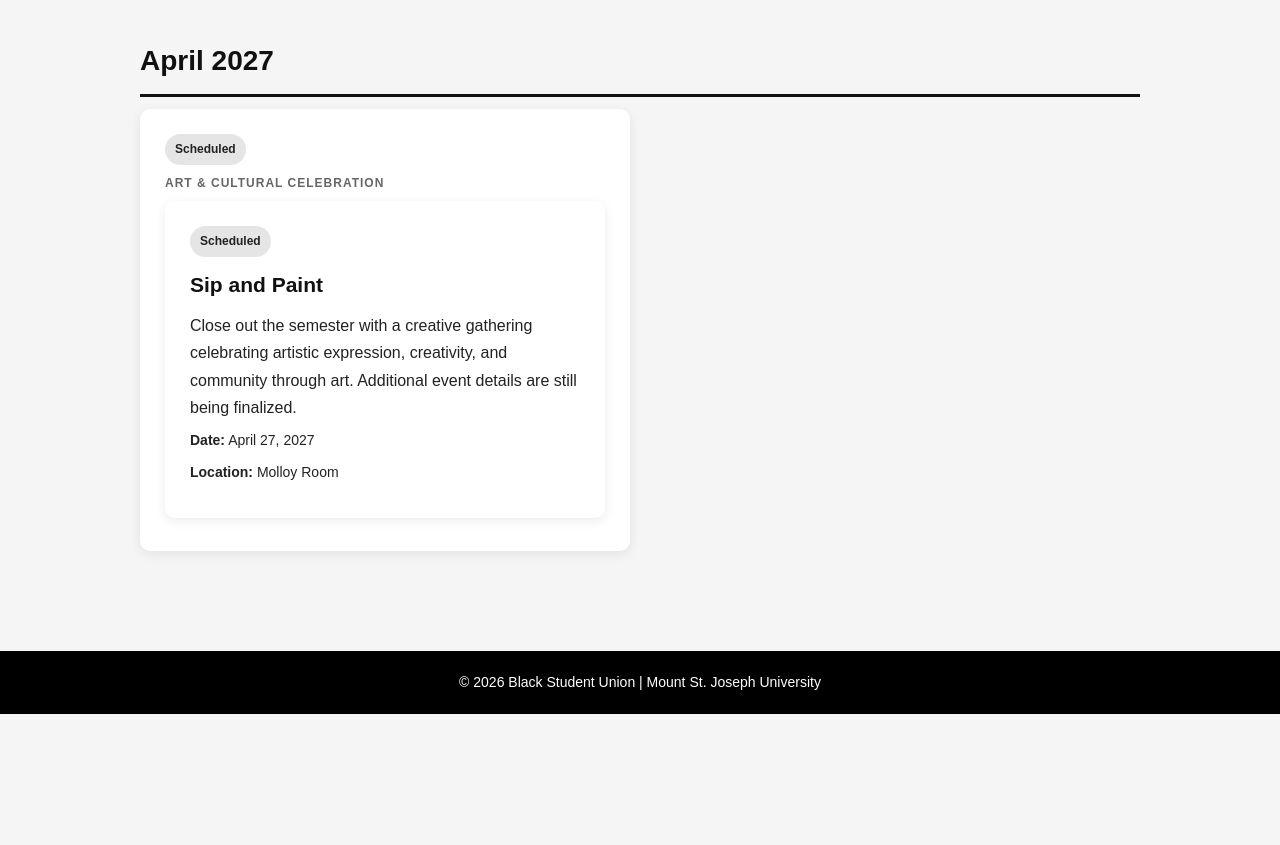
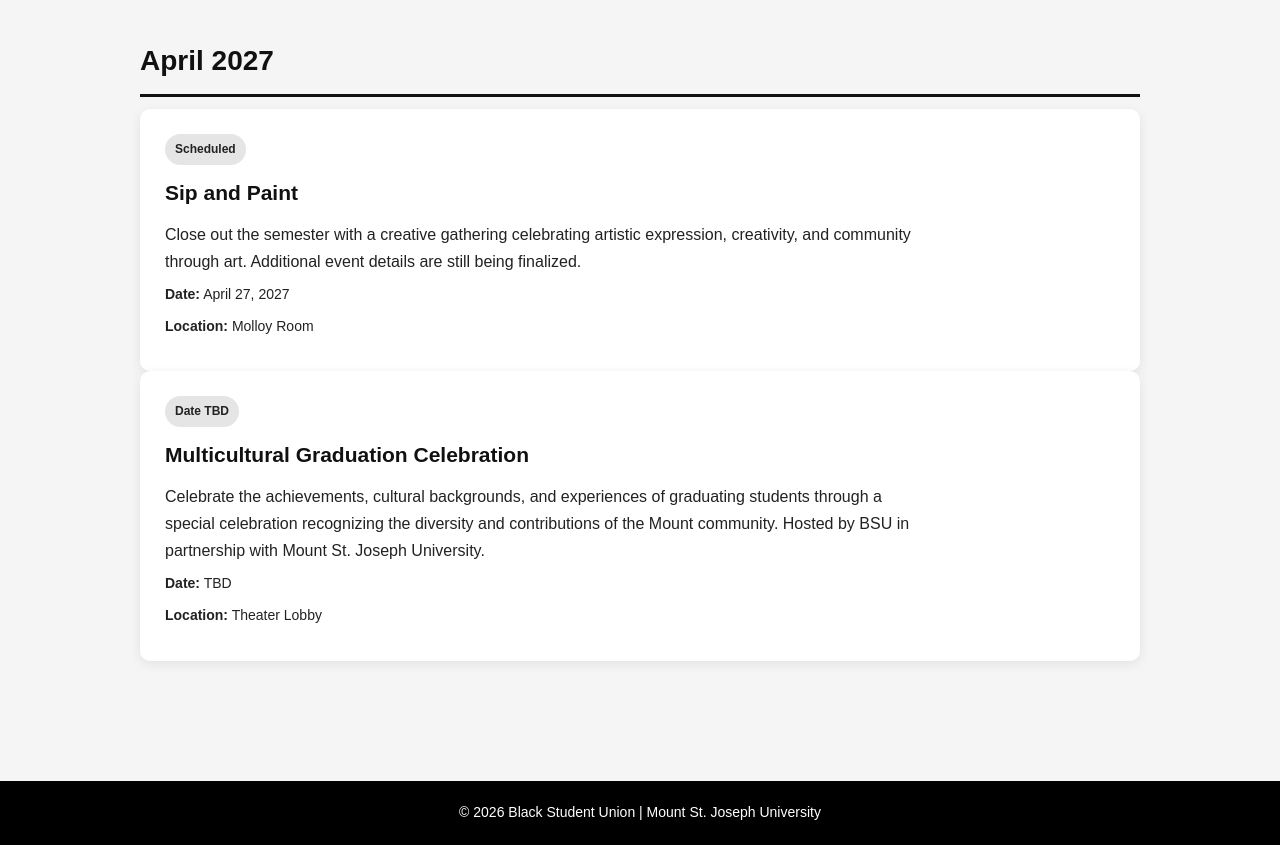
Before and after one commit to VaehLeNa/assignment1-vaehworsham, a plain HTML site: page events.html in a window 1280 px wide. Shown: the part 2467-3312 px from the top of the page. Before the commit the page ends 3181 px from the top, so only its background shows below. Drawn offline with Linux system fonts and the light colour scheme.

Commit message:
Add new events for April 2027
Added two new event cards for 'Sip and Paint' and 'Multicultural Graduation Celebration' with details.

```diff
--- a/events.html
+++ b/events.html
@@ -249,20 +249,18 @@
         <!-- APRIL -->
         <section class="month-section">
             <h2>April 2027</h2>
-
-            <div class="event-grid">
-
-                <article class="event-card" data-category="cultural">
-                    <span class="event-status">Scheduled</span>
-
-                    <p class="event-category">Art & Cultural Celebration</p>
-
-                   <div class="event-card" data-category="social">
+<div class="event-card" data-category="social">
     <span class="event-status">Scheduled</span>
     <h3>Sip and Paint</h3>
     <p>Close out the semester with a creative gathering celebrating artistic expression, creativity, and community through art. Additional event details are still being finalized.</p>
     <p class="event-details"><strong>Date:</strong> April 27, 2027</p>
     <p class="event-details"><strong>Location:</strong> Molloy Room</p>
+</div><div class="event-card" data-category="cultural">
+    <span class="event-status">Date TBD</span>
+    <h3>Multicultural Graduation Celebration</h3>
+    <p>Celebrate the achievements, cultural backgrounds, and experiences of graduating students through a special celebration recognizing the diversity and contributions of the Mount community. Hosted by BSU in partnership with Mount St. Joseph University.</p>
+    <p class="event-details"><strong>Date:</strong> TBD</p>
+    <p class="event-details"><strong>Location:</strong> Theater Lobby</p>
 </div>
                     </p>
                 </article>
```
